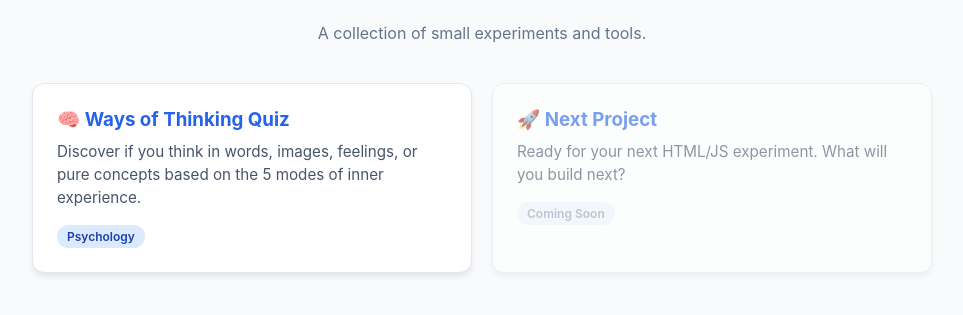
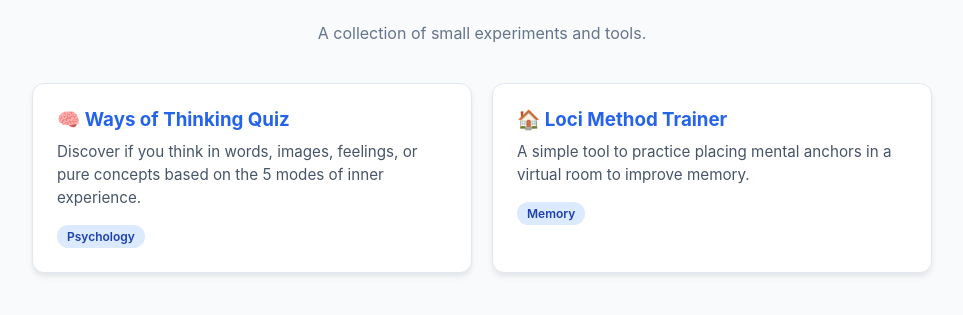
Before and after one commit to metzzarn/my-projects, a plain HTML site: page index.html in a window 1280 px wide. Shown: the part 103-418 px from the top of the page, without its empty margins (158-1121 px from the left). Drawn offline with Linux system fonts and the light colour scheme.

Commit message:
Replace Next Project card with Loci Method Trainer

```diff
--- a/index.html
+++ b/index.html
@@ -79,11 +79,11 @@
             <span class="tag">Psychology</span>
         </a>
 
-        <div class="card" style="opacity: 0.6; cursor: default;">
-            <h3>🚀 Next Project</h3>
-            <p>Ready for your next HTML/JS experiment. What will you build next?</p>
-            <span class="tag" style="background:#f1f5f9; color:#94a3b8;">Coming Soon</span>
-        </div>
+        <a href="loci-practice/index.html" class="card">
+            <h3>🏠 Loci Method Trainer</h3>
+            <p>A simple tool to practice placing mental anchors in a virtual room to improve memory.</p>
+            <span class="tag">Memory</span>
+        </a>
     </div>
 
 </body>
```
